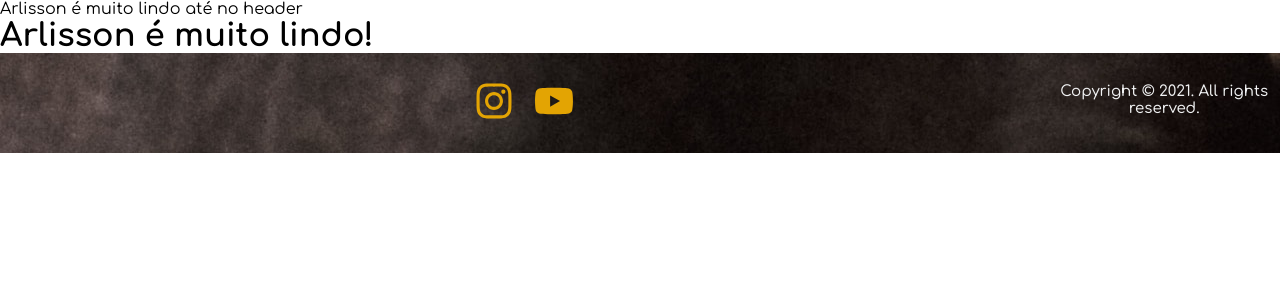
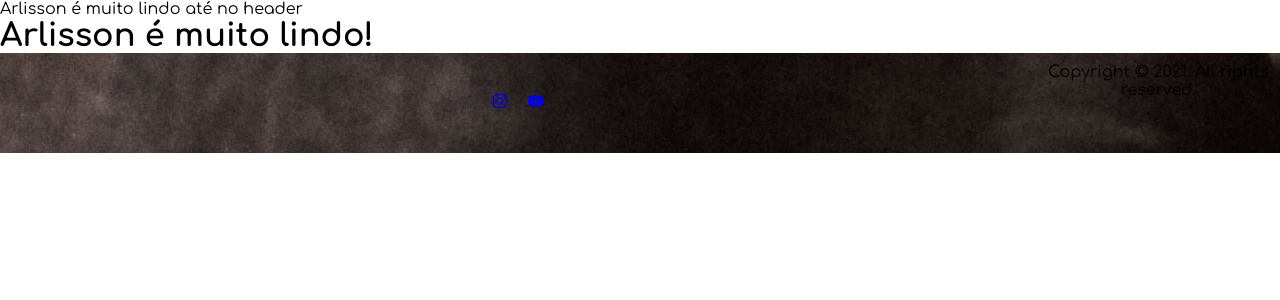
Before and after one commit to arlisson314/haras, a React (Create React App) app: page / in a window 1280 px wide. Shown: the top 300 px of the page. Built offline with nearby package versions, Linux system fonts and the light colour scheme.

Commit message:
refactor:  Adiciona icones e substitui a tag 'p' por 'span'

```diff
--- a/src/components/Footer/index.jsx
+++ b/src/components/Footer/index.jsx
@@ -2,24 +2,19 @@
 import { Link } from 'react-router-dom';
 import { FaInstagram, FaYoutube } from 'react-icons/fa';
 import { Container } from './styles';
-
-const iconeProps = {
-  size: 40,
-  color: '#e3a403',
-};
 
 function Footer() {
   return (
     <Container>
       <div>
         <Link to="/">
-          <FaInstagram {...iconeProps} />
+          <FaInstagram />
         </Link>
         <Link to="/">
-          <FaYoutube {...iconeProps} />
+          <FaYoutube />
         </Link>
       </div>
-      <p>Copyright © 2021. All rights reserved.</p>
+      <span>Copyright © 2021. All rights reserved.</span>
     </Container>
   );
 }
```
